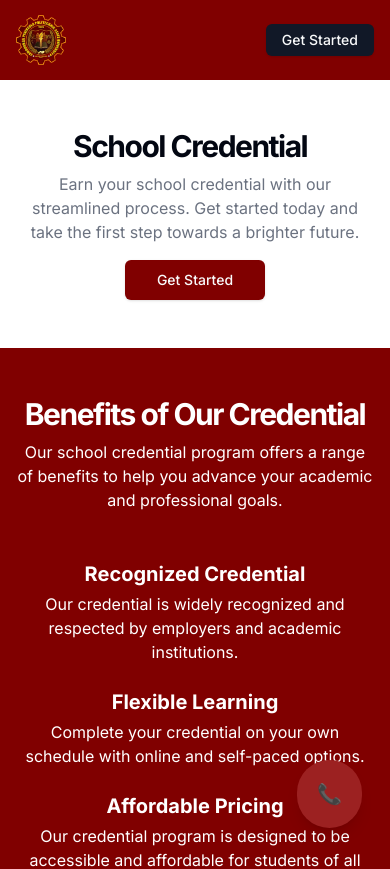
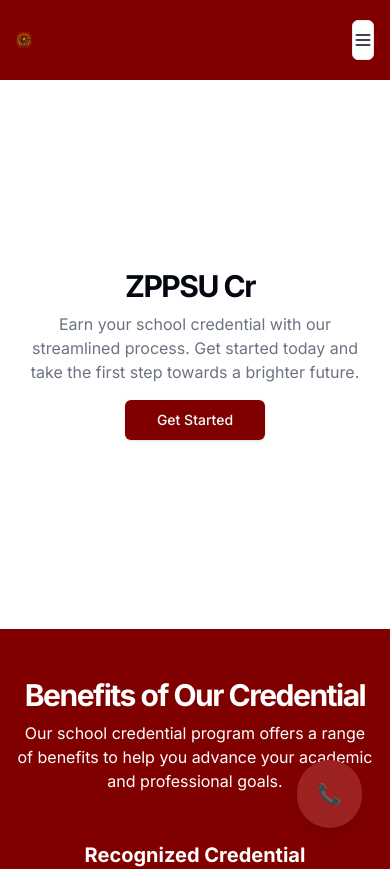
Before and after one commit to hplar05/zzpsu-school-credential-request, a Next.js app: page / in a window 390 px wide. Shown: the top 869 px of the page. Built offline with nearby package versions, Linux system fonts and the light colour scheme.

Commit message:
chore: design

```diff
--- a/app/(landingpage)/_sections/Home.tsx
+++ b/app/(landingpage)/_sections/Home.tsx
@@ -7,19 +7,17 @@ import { TypeAnimation } from "react-type-animation";
 
 export const Home = () => {
   return (
-    <section id="home" className="w-full py-12 md:py-24 lg:py-32">
+    <section
+      id="home"
+      className="w-full h-[80vh] max-md:h-[65vh] flex justify-center items-center"
+    >
       <div className="container px-4 md:px-6">
         <div className="grid max-lg:text-center gap-6 lg:grid-cols-[1fr_400px] lg:gap-12 xl:grid-cols-[1fr_600px]">
           <div className="flex flex-col justify-center space-y-4">
             <div className="space-y-2">
               <h1 className="text-3xl font-bold tracking-tighter sm:text-4xl xl:text-5xl/none">
                 <TypeAnimation
-                  sequence={[
-                    "Zamboanga City ZPPSU",
-                    3000,
-                    "School Credentials Request",
-                    3000,
-                  ]}
+                  sequence={["ZPPSU Credentials", 500, "Request Automate", 500]}
                   wrapper="span"
                   speed={50}
                   className="block"
@@ -42,10 +40,8 @@ export const Home = () => {
           </div>
           <Image
             src={Logo}
-            width="550"
-            height="550"
             alt="Hero"
-            className="mx-auto aspect-video overflow-hidden rounded-xl object-cover sm:w-full lg:order-last lg:aspect-square max-lg:hidden"
+            className="mx-auto overflow-hidden sm:w-full max-lg:hidden h-[430px] w-[600px]"
           />
         </div>
       </div>
--- a/components/Navbar.tsx
+++ b/components/Navbar.tsx
@@ -2,6 +2,8 @@ import Logo from "@/components/images/logo.png";
 import Link from "next/link";
 import Image from "next/image";
 import React, { SVGProps } from "react";
+import { Sheet, SheetContent, SheetTrigger } from "./ui/sheet";
+import { Button } from "./ui/button";
 
 export const Navbar = () => {
   return (
@@ -14,6 +16,72 @@ export const Navbar = () => {
         <Image src={Logo} width="50" height="50" alt="Hero" className="" />
         <span className="sr-only">School Credentials Request</span>
       </Link>
+      <Sheet>
+        <SheetTrigger asChild>
+          <Button
+            size="icon"
+            variant="outline"
+            className="sm:hidden ml-[20rem]"
+          >
+            <MenuIcon className="h-5 w-5" />
+            <span className="sr-only">Toggle Menu</span>
+          </Button>
+        </SheetTrigger>
+        <SheetContent side="right" className="sm:max-w-xs">
+          <nav className="grid gap-6 text-lg font-medium">
+            <Link
+              href="/"
+              className="group flex h-10 w-10 shrink-0 items-center justify-center gap-2 rounded-full bg-primary text-lg font-semibold text-primary-foreground md:text-base"
+              prefetch={false}
+            >
+              <Image
+                className="transition-all group-hover:scale-110"
+                src={Logo}
+                alt={""}
+                height="100"
+                width="100"
+              />
+              <span className="sr-only">School Credentials</span>
+            </Link>
+            <Link
+              href="#"
+              className="flex items-center gap-4 px-2.5 text-foreground"
+              prefetch={false}
+            >
+              ZZPSU Credentials Request
+            </Link>
+
+            <Link
+              href="#home"
+              className="flex items-center gap-4 px-2.5 text-muted-foreground hover:text-foreground"
+              prefetch={false}
+            >
+              Home
+            </Link>
+            <Link
+              href="#about"
+              className="flex items-center gap-4 px-2.5 text-muted-foreground hover:text-foreground"
+              prefetch={false}
+            >
+              Benefits
+            </Link>
+            <Link
+              href="#steps"
+              className="flex items-center gap-4 px-2.5 text-muted-foreground hover:text-foreground"
+              prefetch={false}
+            >
+              Steps
+            </Link>
+            <Link
+              href="#testimony"
+              className="flex items-center gap-4 px-2.5 text-muted-foreground hover:text-foreground"
+              prefetch={false}
+            >
+              Testimonies
+            </Link>
+          </nav>
+        </SheetContent>
+      </Sheet>
       <nav className="ml-auto flex gap-3 text-gray-200 max-md:hidden">
         <Link
           href="#home"
@@ -44,10 +112,10 @@ export const Navbar = () => {
           Testimony
         </Link>
       </nav>
-      <div className="ml-6">
+      <div className="ml-6 max-md:ml-0">
         <Link
           href="/dashboard"
-          className="inline-flex h-8 items-center justify-center rounded-md bg-primary px-4 text-sm font-medium text-primary-foreground shadow transition-colors hover:bg-primary/90 focus-visible:outline-none focus-visible:ring-1 focus-visible:ring-ring disabled:pointer-events-none disabled:opacity-50"
+          className="inline-flex h-8 items-center justify-center rounded-md bg-primary px-4 text-sm font-medium text-primary-foreground shadow transition-colors hover:bg-primary/90 focus-visible:outline-none focus-visible:ring-1 focus-visible:ring-ring disabled:pointer-events-none disabled:opacity-50 max-md:hidden"
           prefetch={false}
         >
           Get Started
@@ -80,3 +148,24 @@ function SchoolIcon(props: JSX.IntrinsicAttributes & SVGProps<SVGSVGElement>) {
     </svg>
   );
 }
+
+function MenuIcon(props: JSX.IntrinsicAttributes & SVGProps<SVGSVGElement>) {
+  return (
+    <svg
+      {...props}
+      xmlns="http://www.w3.org/2000/svg"
+      width="24"
+      height="24"
+      viewBox="0 0 24 24"
+      fill="none"
+      stroke="currentColor"
+      strokeWidth="2"
+      strokeLinecap="round"
+      strokeLinejoin="round"
+    >
+      <line x1="4" x2="20" y1="12" y2="12" />
+      <line x1="4" x2="20" y1="6" y2="6" />
+      <line x1="4" x2="20" y1="18" y2="18" />
+    </svg>
+  );
+}
```
